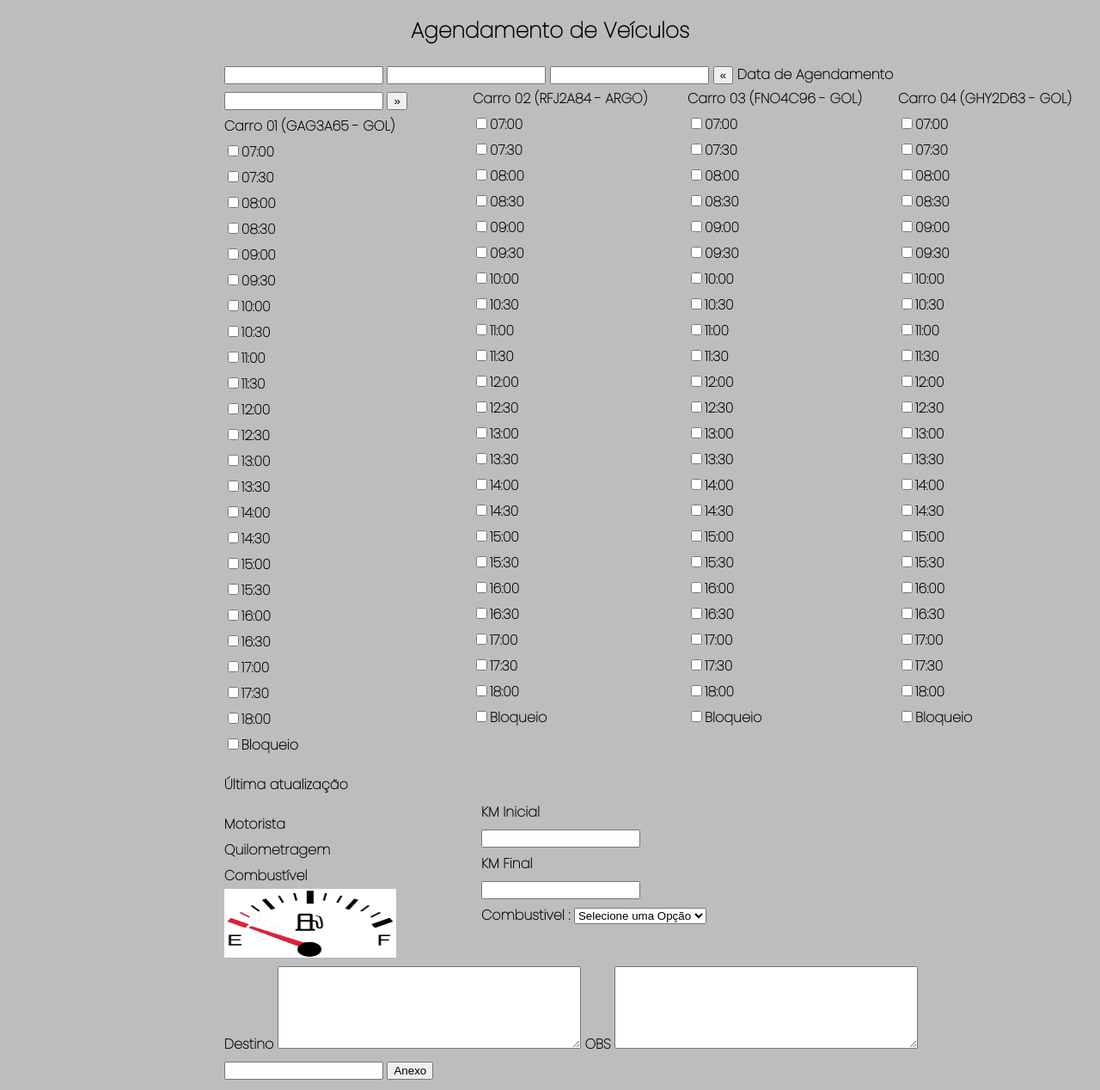
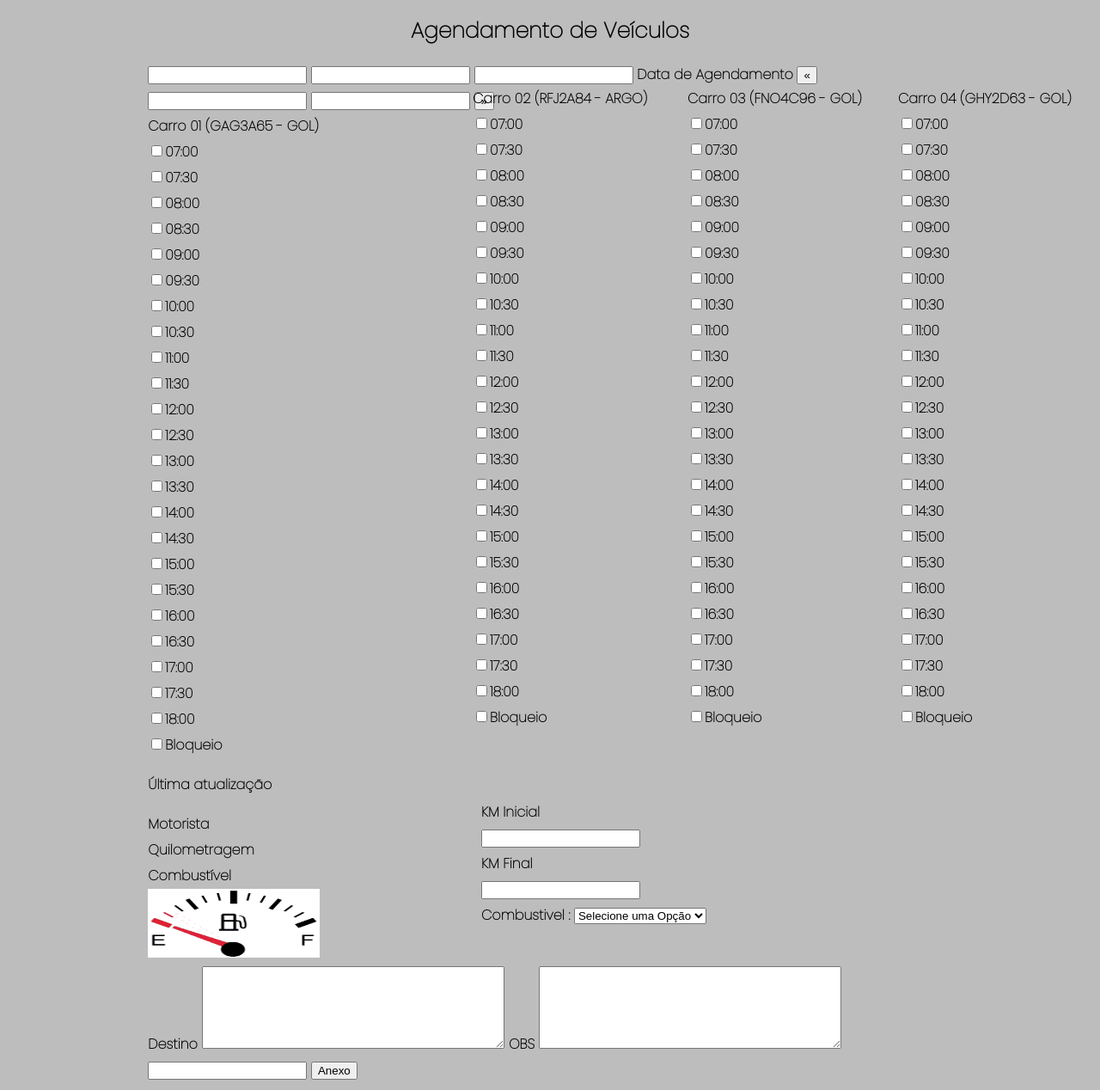
Before and after one commit to AlvesRicardo92/Sistema-TR, a PHP site: page /carros.html in a window 1280 px wide. Shown: the whole page at 86% size. Run offline with PHP 8.4, Linux system fonts and the light colour scheme.

Commit message:
atualizaçoes

```diff
--- a/carros.html
+++ b/carros.html
@@ -16,8 +16,9 @@
                 <input type="text" name="nome" id="nome">
                 <input type="text" name="ADM" id="ADM">
                 <input type="text" name="data" id="data">
+                <label for="agendamento">Data de Agendamento</label>
                 <button type="submit">&#171;</button>
-                <label for="agendamento">Data de Agendamento</label>
+                <input type="text" name="agendamento" id="agendamento">
                 <input type="text" name="agendamento" id="agendamento">
                 <button type="submit">&#187;</button>
 
--- a/style.css
+++ b/style.css
@@ -94,7 +94,7 @@ nav {
 
 .pagina {
     line-height: 30px;
-    margin-left: 20%;
+    margin-left: 13%;
     margin-right: 15%;
 }
 
```
